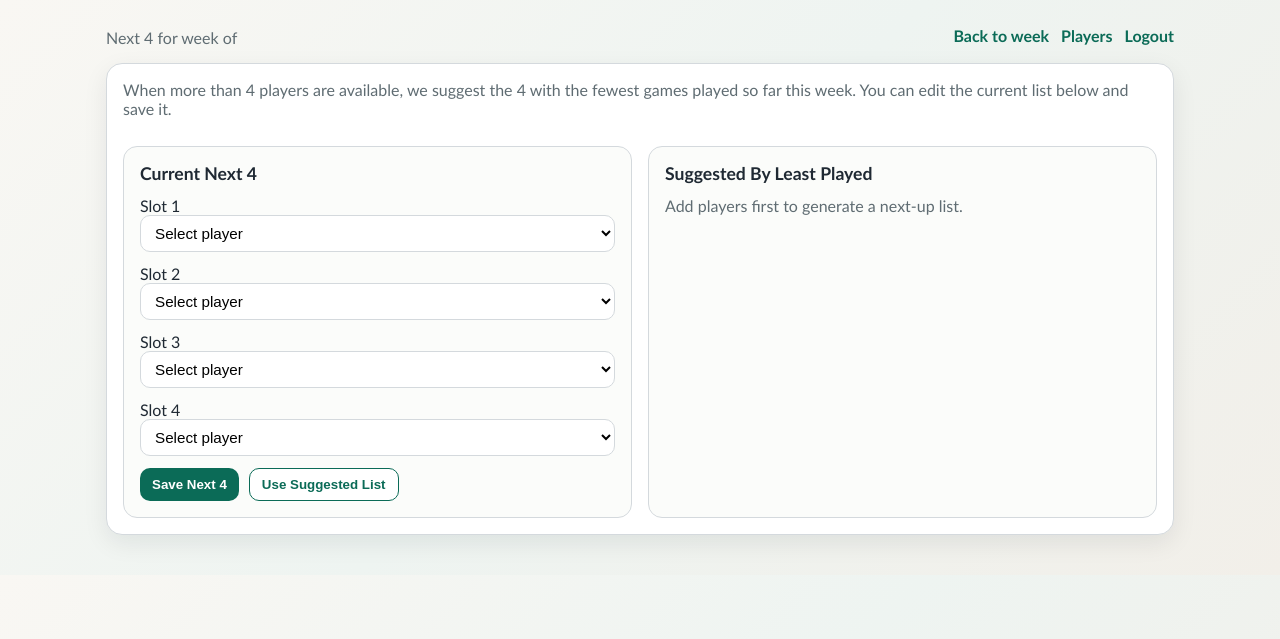
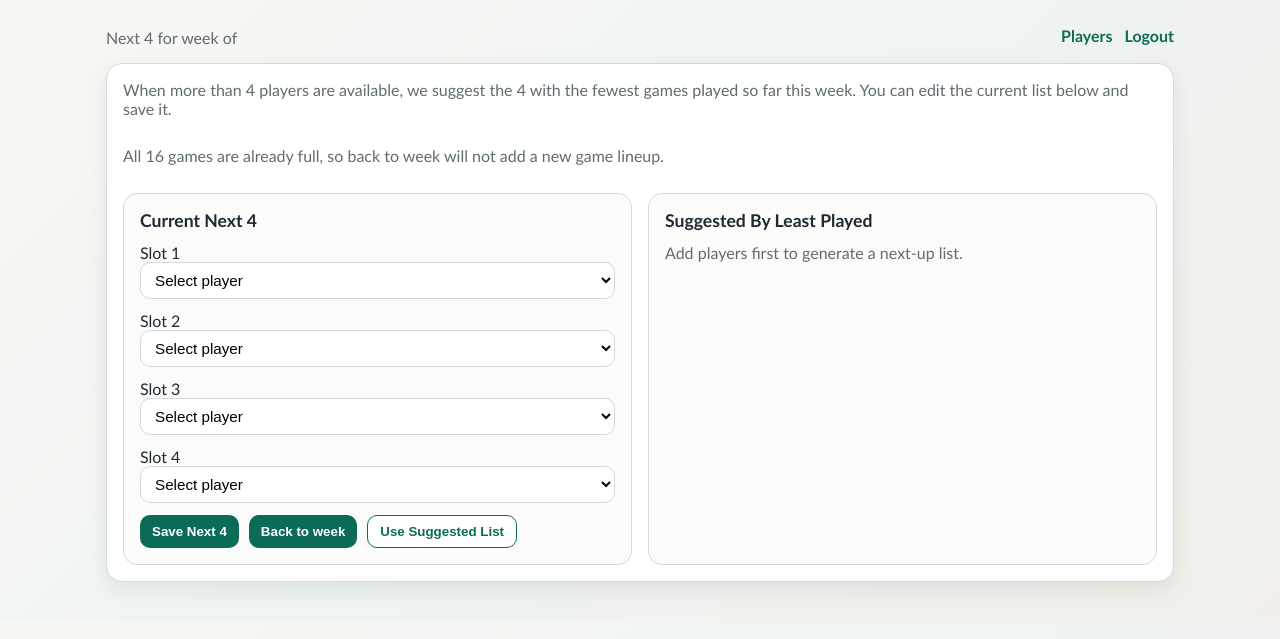
Before and after one commit to srtripathy/cbp, a Flask app: template templates/next_up.html in a window 1280 px wide. Shown: the top 639 px of the page. Run offline with Flask 3, Linux system fonts and the light colour scheme; the template is opened without the code that fills it, so the values that code supplies are empty; some libraries are stand-ins or nearby versions.

Commit message:
Apply next-up lineup to next game

```diff
--- a/app.py
+++ b/app.py
@@ -224,6 +224,40 @@ def replace_next_up_for_week(week_id: int, player_ids: List[int]) -> None:
             )
 
 
+def next_game_number(rows: List[Tuple[int, int, bool]]) -> int | None:
+    game_counts: Dict[int, int] = {game_no: 0 for game_no in range(1, GAMES_PER_WEEK + 1)}
+    for _player_id, game_no, played in rows:
+        if played:
+            game_counts[int(game_no)] += 1
+
+    for game_no in range(1, GAMES_PER_WEEK + 1):
+        if game_counts[game_no] < PLAYERS_PER_GAME:
+            return game_no
+    return None
+
+
+def apply_next_up_to_game(week_id: int, game_no: int, player_ids: List[int]) -> None:
+    with engine.begin() as conn:
+        conn.execute(
+            update(week_player_games_table)
+            .where(
+                (week_player_games_table.c.week_id == week_id)
+                & (week_player_games_table.c.game_no == game_no)
+            )
+            .values(played=False)
+        )
+        if player_ids:
+            conn.execute(
+                update(week_player_games_table)
+                .where(
+                    (week_player_games_table.c.week_id == week_id)
+                    & (week_player_games_table.c.game_no == game_no)
+                    & (week_player_games_table.c.player_id.in_(player_ids))
+                )
+                .values(played=True)
+            )
+
+
 
 def login_required(fn):
     @wraps(fn)
@@ -352,6 +386,7 @@ def next_up(week_id: int):
     player_totals = build_player_totals(game_rows, players)
     suggested_players = suggested_next_up(players, player_totals)
     player_by_id = {int(player["id"]): player for player in players}
+    next_game = next_game_number(game_rows)
 
     if request.method == "POST":
         action = request.form.get("action", "save")
@@ -373,6 +408,10 @@ def next_up(week_id: int):
             selected_ids.append(player_id)
 
         replace_next_up_for_week(week_id, selected_ids)
+        if action == "apply_and_back":
+            if next_game is not None:
+                apply_next_up_to_game(week_id, next_game, selected_ids)
+            return redirect(url_for("week_view", week_id=week_id))
         return redirect(url_for("next_up", week_id=week_id))
 
     saved_ids = saved_next_up_for_week(week_id)
@@ -395,6 +434,7 @@ def next_up(week_id: int):
         player_totals=player_totals,
         suggested_players=suggested_players,
         current_slots=current_slots,
+        next_game=next_game,
     )
 
 
--- a/templates/next_up.html
+++ b/templates/next_up.html
@@ -14,7 +14,6 @@
           <p class="subtitle">Next 4 for week of {{ week['week_date'] }}</p>
         </div>
         <div class="topbar-actions">
-          <a class="link" href="{{ url_for('week_view', week_id=week['id']) }}">Back to week</a>
           <a class="link" href="{{ url_for('players') }}">Players</a>
           <a class="link" href="{{ url_for('logout') }}">Logout</a>
         </div>
@@ -25,6 +24,11 @@
           When more than 4 players are available, we suggest the 4 with the fewest games played so far this week.
           You can edit the current list below and save it.
         </p>
+        {% if next_game %}
+          <p class="note">Back to week will place this list into game G{{ next_game }}.</p>
+        {% else %}
+          <p class="note">All 16 games are already full, so back to week will not add a new game lineup.</p>
+        {% endif %}
 
         <div class="next-up-panels">
           <div class="panel">
@@ -46,6 +50,7 @@
               {% endfor %}
               <div class="actions-row">
                 <button type="submit" class="primary">Save Next 4</button>
+                <button type="submit" class="primary" name="action" value="apply_and_back">Back to week</button>
                 <button type="submit" class="secondary" name="action" value="reset">Use Suggested List</button>
               </div>
             </form>
```
